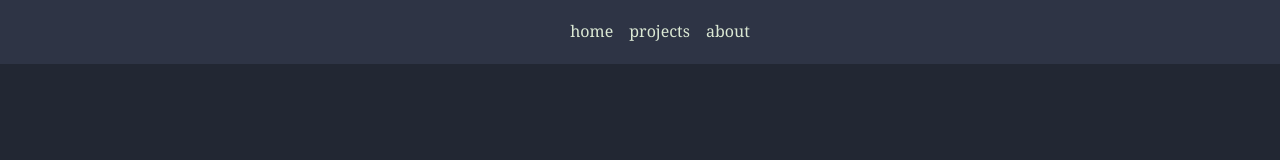
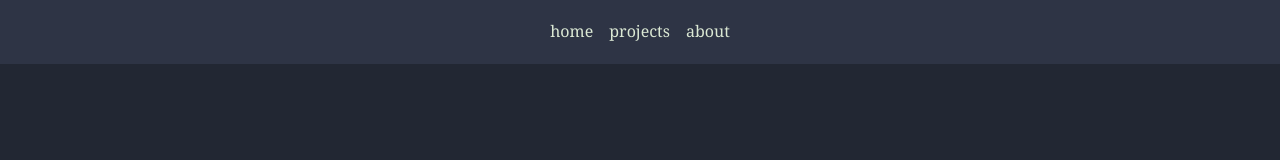
Before and after one commit to mbrecht/mbbrecht, a Next.js app: page / in a window 1280 px wide. Shown: the top 160 px of the page. Built offline with nearby package versions, Linux system fonts and the light colour scheme.

Commit message:
update styles

```diff
--- a/src/components/Layout.js
+++ b/src/components/Layout.js
@@ -1,6 +1,7 @@
 import styles from "../styles/Layout.module.css";
 import Navbar from "./Navbar";
 import Footer from "./Footer";
+import Head from "next/head";
 
 export default function Layout(props) {
   const fProps = { ...props }; // props to be forwarded to div
@@ -9,6 +10,10 @@
 
   return (
     <div {...fProps}>
+      <Head>
+        <title>Michael Brecht | Software Engineer</title>
+        <meta name="viewport" content="width=device-width, initial-scale=1.0" />
+      </Head>
       <Navbar />
       <div>{props.children}</div>
       <Footer />
--- a/src/styles/Navbar.module.css
+++ b/src/styles/Navbar.module.css
@@ -2,6 +2,7 @@
   position: sticky;
   top: 0;
   right: 0;
+  left: 0;
   height: 4em;
   background-color: var(--bg-dark);
   display: flex;
@@ -13,6 +14,7 @@
   display: flex;
   justify-content: center;
   column-gap: 1em;
+  padding-inline-start: 0;
 }
 
 .section {
@@ -21,6 +23,7 @@
   display: inline-block;
 }
 
+.active::after,
 .section::after {
   display: block;
   content: "";
```
